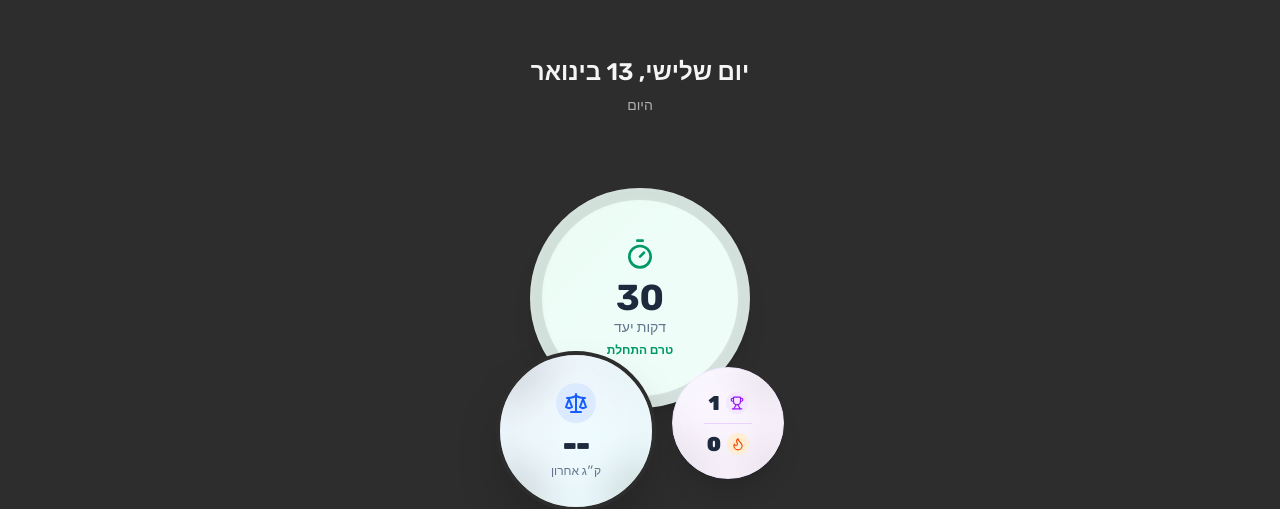
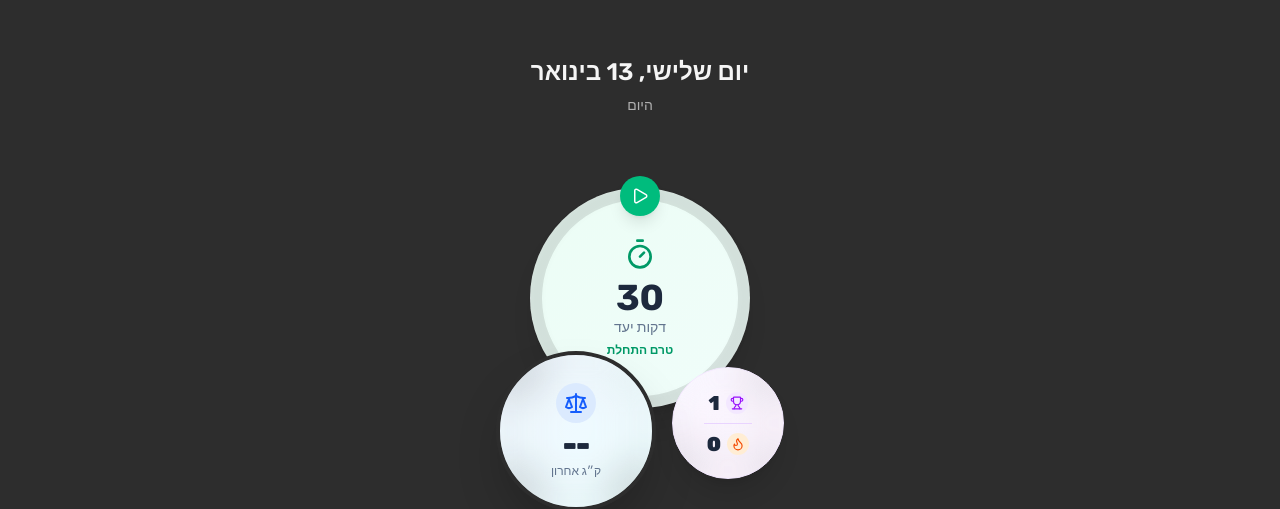
Before and after one commit to yakov100/kosher, a Next.js app: page / in a window 1280 px wide. Shown: the top 509 px of the page. Built offline with nearby package versions, Linux system fonts and the light colour scheme; no server answers.

Commit message:
Add walking timer button to circle dashboard

```diff
--- a/src/components/dashboard/CircleDashboard.tsx
+++ b/src/components/dashboard/CircleDashboard.tsx
@@ -1,7 +1,8 @@
 'use client'
 
+import { useState, useEffect, useCallback } from 'react'
 import { ProgressRing } from '@/components/ui/ProgressRing'
-import { Timer, Scale, Trophy, Flame } from 'lucide-react'
+import { Timer, Scale, Trophy, Flame, Play, Pause, RotateCcw } from 'lucide-react'
 
 interface CircleDashboardProps {
   walking: {
@@ -28,11 +29,123 @@ export function CircleDashboard({
 }: CircleDashboardProps) {
   const walkingProgress = Math.min((walking.current / walking.target) * 100, 100)
 
+  // Timer state
+  const [isTimerActive, setIsTimerActive] = useState(false)
+  const [remainingSeconds, setRemainingSeconds] = useState(0)
+  const [timerStarted, setTimerStarted] = useState(false)
+
+  // Calculate remaining minutes to target
+  const remainingMinutesToGoal = Math.max(walking.target - walking.current, 0)
+
+  // Initialize timer with remaining time
+  const startTimer = useCallback(() => {
+    if (!timerStarted) {
+      setRemainingSeconds(remainingMinutesToGoal * 60)
+      setTimerStarted(true)
+    }
+    setIsTimerActive(true)
+  }, [remainingMinutesToGoal, timerStarted])
+
+  const pauseTimer = () => {
+    setIsTimerActive(false)
+  }
+
+  const resetTimer = () => {
+    setIsTimerActive(false)
+    setTimerStarted(false)
+    setRemainingSeconds(remainingMinutesToGoal * 60)
+  }
+
+  // Timer countdown effect
+  useEffect(() => {
+    let interval: NodeJS.Timeout | null = null
+
+    if (isTimerActive && remainingSeconds > 0) {
+      interval = setInterval(() => {
+        setRemainingSeconds((prev) => {
+          if (prev <= 1) {
+            setIsTimerActive(false)
+            return 0
+          }
+          return prev - 1
+        })
+      }, 1000)
+    }
+
+    return () => {
+      if (interval) clearInterval(interval)
+    }
+  }, [isTimerActive, remainingSeconds])
+
+  // Format seconds to MM:SS
+  const formatTime = (totalSeconds: number) => {
+    const minutes = Math.floor(totalSeconds / 60)
+    const seconds = totalSeconds % 60
+    return `${minutes.toString().padStart(2, '0')}:${seconds.toString().padStart(2, '0')}`
+  }
+
   return (
     <div className="flex flex-col items-center justify-center py-10 relative">
       {/* Top: Large Circle (Walking) */}
+      <div className="relative z-0">
+        {/* Timer Button - Top of Circle */}
+        <div className="absolute -top-3 left-1/2 -translate-x-1/2 z-20">
+          <div className="flex items-center gap-1">
+            {timerStarted && (
+              <button
+                onClick={(e) => {
+                  e.stopPropagation()
+                  resetTimer()
+                }}
+                className="w-8 h-8 rounded-full bg-slate-100 hover:bg-slate-200 border border-slate-200 shadow-md flex items-center justify-center transition-all hover:scale-110 active:scale-95"
+                title="אפס טיימר"
+              >
+                <RotateCcw size={14} className="text-slate-600" />
+              </button>
+            )}
+            <button
+              onClick={(e) => {
+                e.stopPropagation()
+                if (isTimerActive) {
+                  pauseTimer()
+                } else {
+                  startTimer()
+                }
+              }}
+              disabled={remainingMinutesToGoal === 0}
+              className={`
+                h-10 rounded-full shadow-lg flex items-center justify-center gap-2 transition-all hover:scale-110 active:scale-95
+                ${timerStarted
+                  ? 'px-3 min-w-[90px]'
+                  : 'w-10'
+                }
+                ${isTimerActive
+                  ? 'bg-orange-500 hover:bg-orange-600 text-white'
+                  : 'bg-emerald-500 hover:bg-emerald-600 text-white'
+                }
+                ${remainingMinutesToGoal === 0 ? 'opacity-50 cursor-not-allowed' : ''}
+              `}
+              title={isTimerActive ? 'עצור' : 'התחל הליכה'}
+            >
+              {isTimerActive ? (
+                <>
+                  <Pause size={16} />
+                  <span className="font-mono font-bold text-sm">{formatTime(remainingSeconds)}</span>
+                </>
+              ) : timerStarted ? (
+                <>
+                  <Play size={16} />
+                  <span className="font-mono font-bold text-sm">{formatTime(remainingSeconds)}</span>
+                </>
+              ) : (
+                <Play size={18} />
+              )}
+            </button>
+          </div>
+        </div>
+
         <div
-        className="relative z-0 cursor-pointer transition-transform hover:scale-105 active:scale-95 group"
+          className="cursor-pointer transition-transform hover:scale-105 active:scale-95 group"
           onClick={onWalkingClick}
         >
           <div className="absolute inset-0 bg-[var(--primary)]/20 rounded-full blur-2xl opacity-0 group-hover:opacity-100 transition-opacity duration-500" />
@@ -44,6 +157,20 @@ export function CircleDashboard({
           >
             <div className="flex flex-col items-center text-center">
               <Timer className="w-8 h-8 text-emerald-600 mb-2" />
+              {timerStarted ? (
+                <>
+                  <div className="text-4xl font-bold text-slate-800 font-mono">
+                    {formatTime(remainingSeconds)}
+                  </div>
+                  <div className="text-sm font-medium text-slate-500">
+                    זמן שנותר
+                  </div>
+                  <div className="text-xs text-emerald-600 mt-1 font-semibold">
+                    {isTimerActive ? 'הולך...' : 'מושהה'}
+                  </div>
+                </>
+              ) : (
+                <>
                   <div className="text-4xl font-bold text-slate-800">
                     {walking.target}
                   </div>
@@ -53,8 +180,11 @@ export function CircleDashboard({
                   <div className="text-xs text-emerald-600 mt-1 font-semibold">
                     {walking.current > 0 ? `הלכת ${walking.current}` : 'טרם התחלת'}
                   </div>
+                </>
+              )}
             </div>
           </ProgressRing>
+        </div>
       </div>
 
       {/* Bottom: Medium (Weight) and Small (Stats) */}
```
Lines whose indentation alone changed are shown as unchanged.
